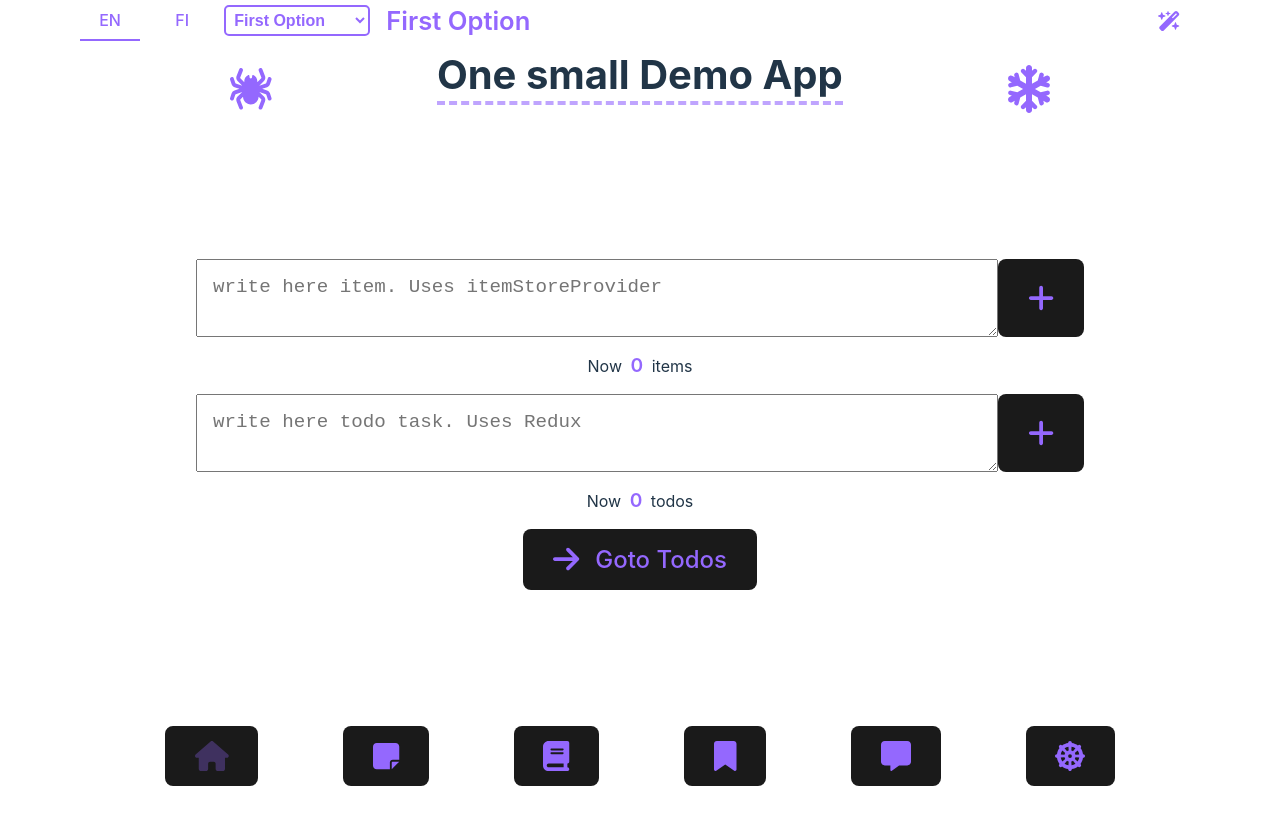
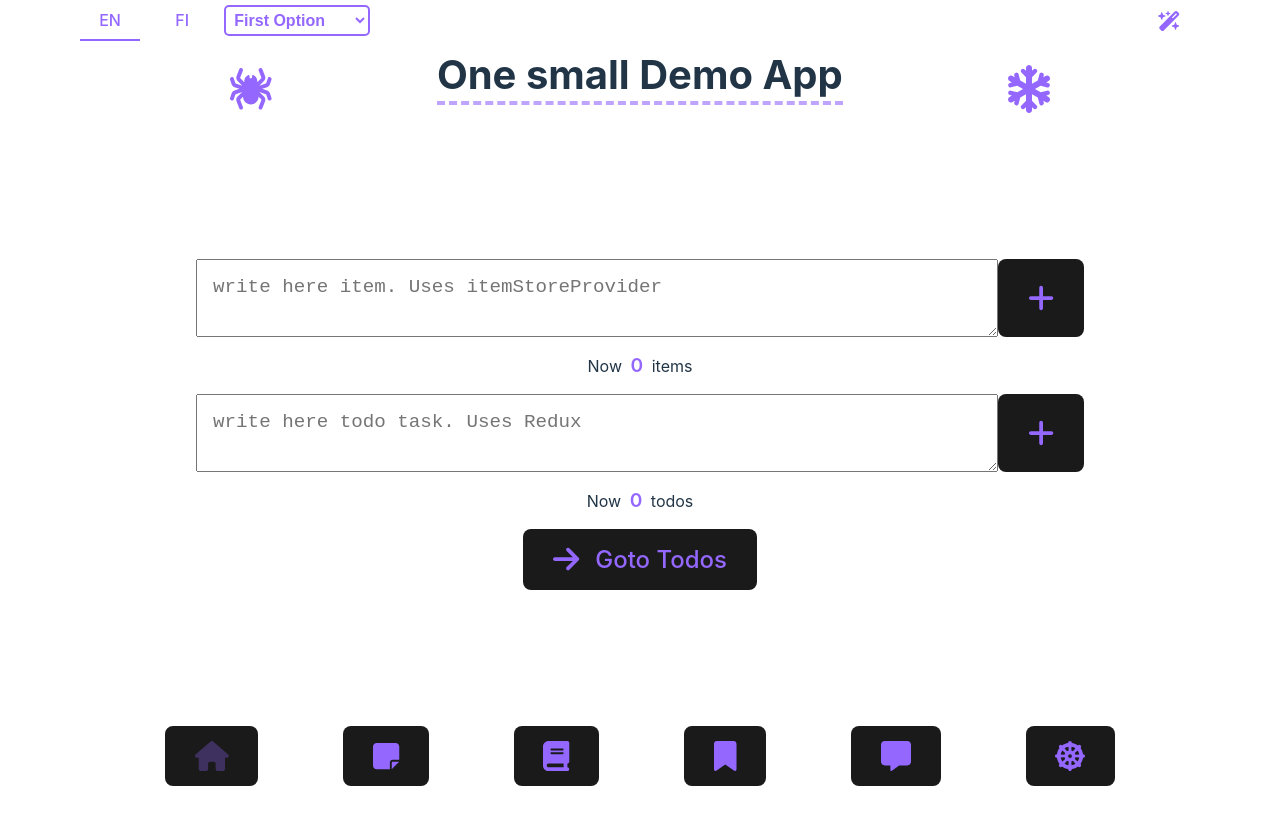
Before and after one commit to minnas/demo-app-vue, a Vue app: page /post-app/home in a window 1280 px wide. Built offline with nearby package versions, Linux system fonts and the light colour scheme.

Commit message:
removed unneeded code

```diff
--- a/src/components/tools/LocaleSwitch.vue
+++ b/src/components/tools/LocaleSwitch.vue
@@ -17,14 +17,11 @@
         {{ option.label }}
       </option>
     </select>
-    <div class="selected-option">
-      {{ dummyOptions.find((d) => d.id === dummyValue)?.label }}
-    </div>
   </div>
 </template>
 <script lang="ts">
-import { computed, defineComponent, ref } from "vue";
-import { dummyOptions, DummyOption } from "@Locale/utils";
+import { defineComponent, ref } from "vue";
+import { dummyOptions } from "@Locale/utils";
 
 export default defineComponent({
   props: {},
@@ -74,9 +71,4 @@ export default defineComponent({
   padding: 0.25rem;
   font-weight: 600;
 }
-.selected-option {
-  color: var(--highlight-color);
-  font-weight: 600;
-  font-size: 1.6rem;
-}
 </style>
--- a/src/locale/locale.ts
+++ b/src/locale/locale.ts
@@ -12,3 +12,4 @@ export const i18n = createI18n({
     fi: fiFI,
   },
 });
+export const t = i18n.global.t;
--- a/src/locale/utils.ts
+++ b/src/locale/utils.ts
@@ -1,12 +1,12 @@
-import { i18n } from "@Locale/locale";
+import { t } from "@Locale/locale";
 import { computed } from "vue";
 
 export const dummyOptions = computed(
   () =>
     <DummyOption[]>[
-      { id: "option-1", label: i18n.global.t("option-1") },
-      { id: "option-2", label: i18n.global.t("option-2") },
-      { id: "option-3", label: i18n.global.t("option-3") },
+      { id: "option-1", label: t("option-1") },
+      { id: "option-2", label: t("option-2") },
+      { id: "option-3", label: t("option-3") },
     ]
 );
 
```
